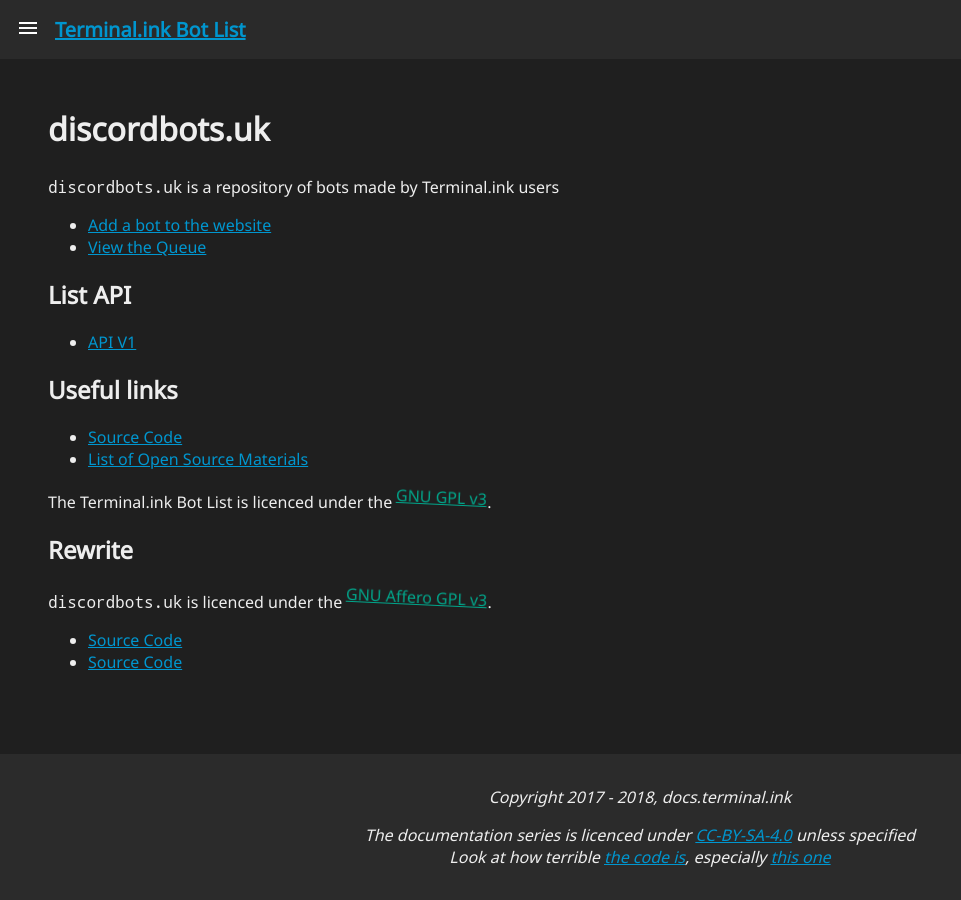
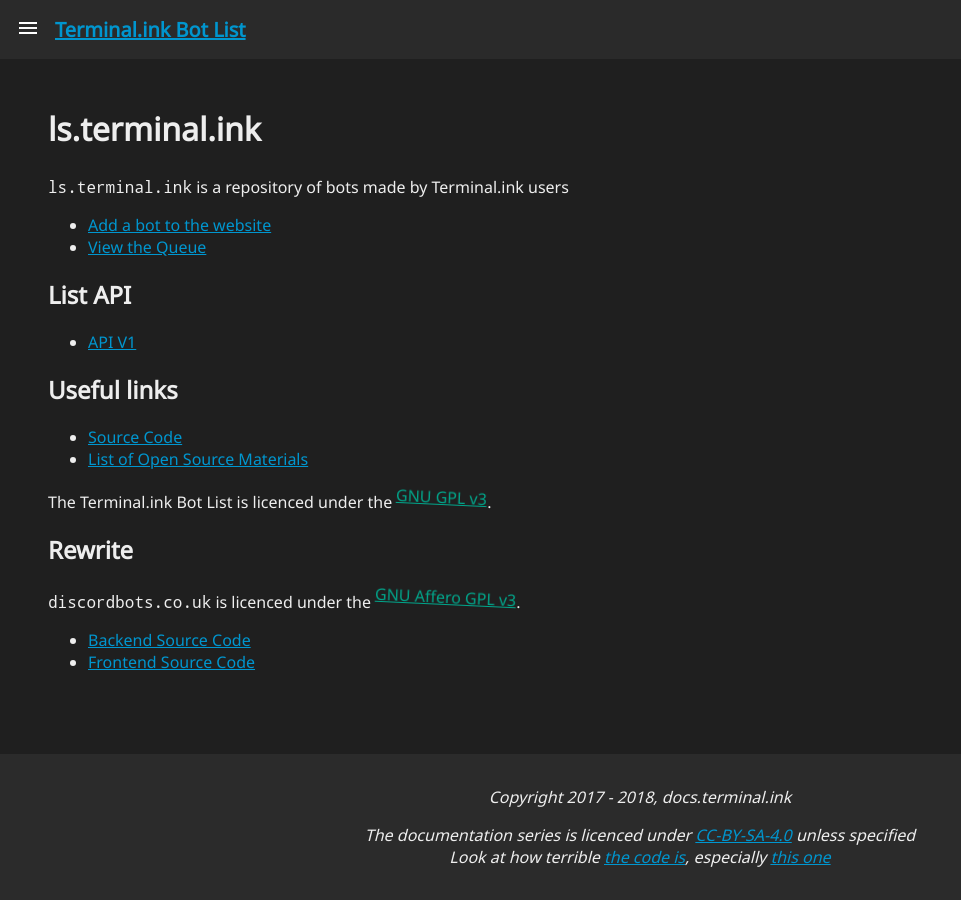
Before and after one commit to Terminal/docs.terminal.ink, a Jekyll site: the page built from _collections/_ls/index.md, in a window 1280 px wide. Shown: the whole page, without its empty margins (0-961 px from the left). Built offline with Jekyll 4.4.1, drawn with Linux system fonts in a browser that asks for light colours.

Commit message:
Change back to ls

```diff
--- a/_collections/_ls/index.md
+++ b/_collections/_ls/index.md
@@ -10,13 +10,13 @@
 layout: docs
 category: index
 description: Index of the Terminal.ink Bot List documentation
-title: discordbots.uk
+title: ls.terminal.ink
 ---
 
-`discordbots.uk` is a repository of bots made by Terminal.ink users
+`ls.terminal.ink` is a repository of bots made by Terminal.ink users
 
-- [Add a bot to the website](https://discordbots.uk/bot/add)
-- [View the Queue](https://discordbots.uk/list/queue)
+- [Add a bot to the website](https://ls.terminal.ink/bot/add)
+- [View the Queue](https://ls.terminal.ink/list/queue)
 
 ## List API
 - [API V1](v1)
@@ -29,7 +29,7 @@
 The Terminal.ink Bot List is licenced under the [GNU GPL v3](https://www.gnu.org/licenses/gpl-3.0.en.html){: .majik}.
 
 ## Rewrite
-`discordbots.uk` is licenced under the [GNU Affero GPL v3](https://www.gnu.org/licenses/agpl.html){: .majik}.
+`discordbots.co.uk` is licenced under the [GNU Affero GPL v3](https://www.gnu.org/licenses/agpl.html){: .majik}.
 
-- [Source Code](https://github.com/Terminal/ls.terminal.ink)
-- [Source Code](https://github.com/Terminal/bots.terminal.ink)
+- [Backend Source Code](https://github.com/Terminal/ls.terminal.ink)
+- [Frontend Source Code](https://github.com/Terminal/bots.terminal.ink)
```
